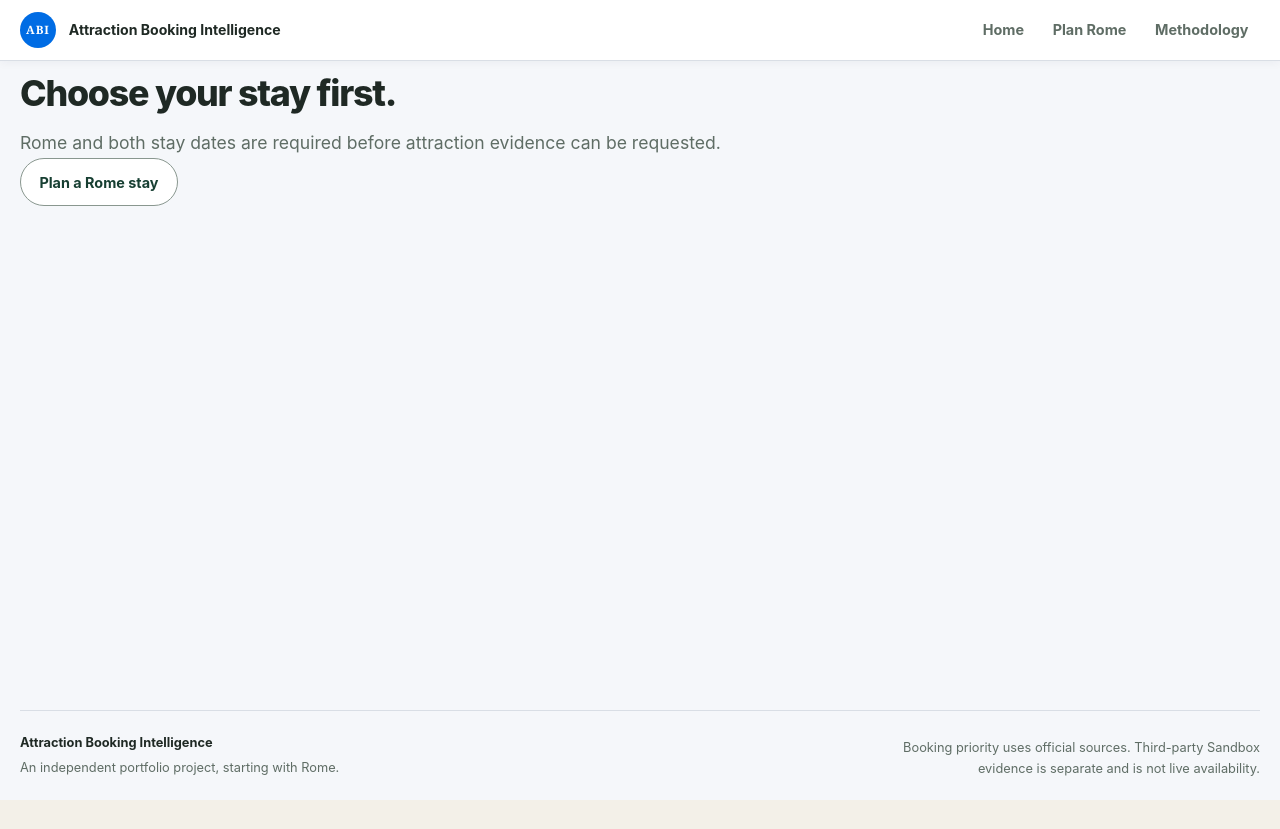
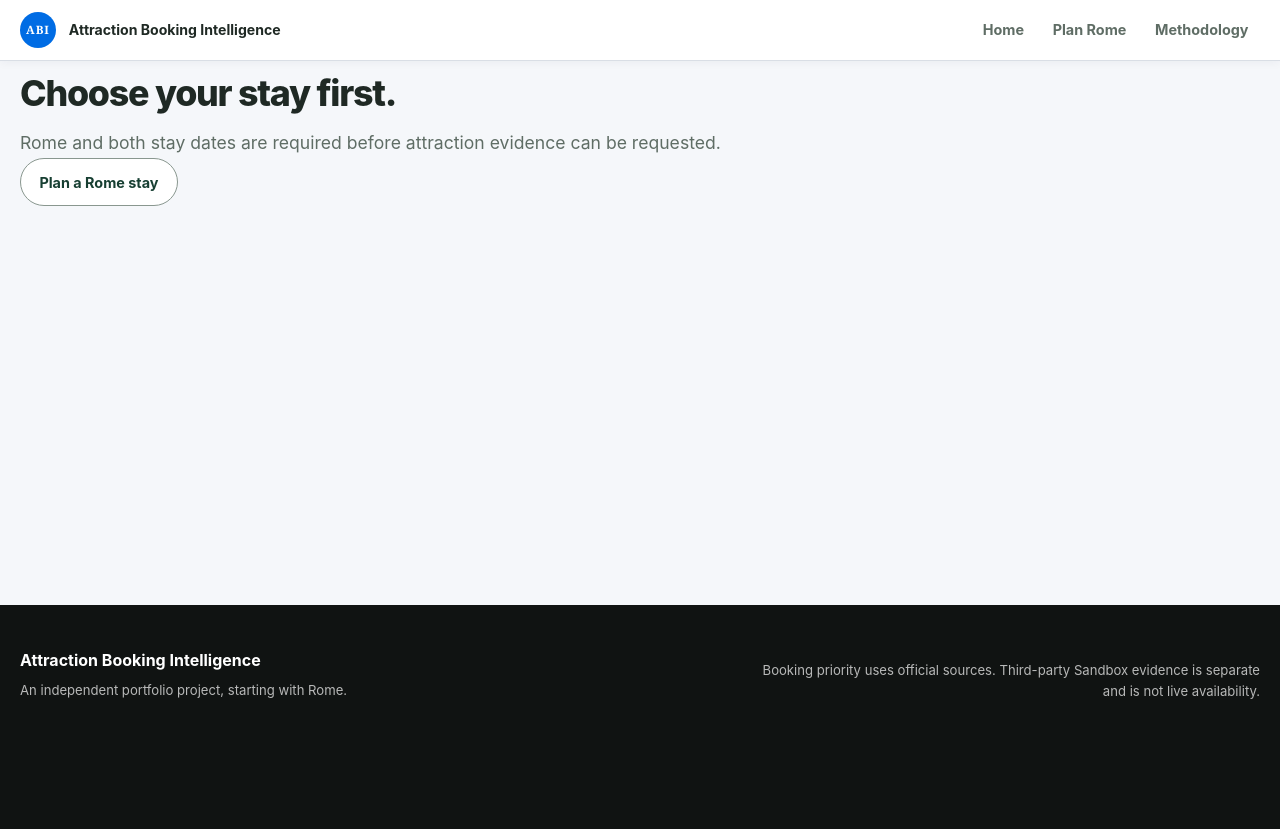
Before and after one commit to alisonzzzz-y/attraction-booking-intelligence, a React (Vite) app in the folder frontend/: page /results in a window 1280 px wide. Before the commit the page ends 800 px from the top, so only its background shows below. Built offline with nearby package versions, Linux system fonts and the light colour scheme.

Commit message:
simplify result card styling and footer

```diff
--- a/frontend/index.html
+++ b/frontend/index.html
@@ -8,7 +8,7 @@
       name="description"
       content="Evidence-led attraction planning for independent travellers, starting with Rome."
     />
-    <meta name="theme-color" content="#173f32" />
+    <meta name="theme-color" content="#f5f7fa" />
     <meta property="og:type" content="website" />
     <meta property="og:title" content="Attraction Booking Intelligence" />
     <meta
--- a/frontend/src/index.css
+++ b/frontend/src/index.css
@@ -50,6 +50,7 @@
 }
 
 html {
+  background: var(--booking-page);
   scroll-behavior: smooth;
 }
 
@@ -893,7 +894,7 @@ body:has(.results-section) {
 }
 
 .app-shell:has(.results-section) .site-footer {
-  border-top-color: var(--booking-line);
+  border-top-color: #101312;
 }
 
 .result-state,
@@ -1047,32 +1048,12 @@ body:has(.results-section) {
   overflow: hidden;
   border: 1px solid var(--booking-line);
   border-radius: 0.65rem;
-  border-top-width: 0.22rem;
   background: #fff;
   box-shadow: 0 0.2rem 0.7rem rgb(28 45 66 / 5%);
 }
 
-.result-card-priority-book-first {
-  border-top-color: #a63e26;
-}
-
-.result-card-priority-book-soon {
-  border-top-color: #c58a19;
-}
-
-.result-card-priority-can-wait {
-  border-top-color: var(--can-wait-accent);
-}
-
-.result-card-priority-unknown,
-.result-card-priority-unavailable {
-  border-top-color: #869189;
-}
-
 .result-card-selected {
-  border-right-color: var(--booking-blue);
-  border-bottom-color: var(--booking-blue);
-  border-left-color: var(--booking-blue);
+  border-color: var(--booking-blue);
   background: var(--booking-blue-soft);
   box-shadow: inset 0 0 0 1px var(--booking-blue);
 }
@@ -1178,7 +1159,7 @@ body:has(.results-section) {
   padding: 0.58rem 0.85rem;
   border-radius: 0.4rem;
   color: #fff;
-  background: var(--booking-blue);
+  background: #111;
 }
 
 .result-details-button span {
@@ -1187,7 +1168,7 @@ body:has(.results-section) {
 }
 
 .result-details-button:hover {
-  background: var(--booking-blue-dark);
+  background: #333;
 }
 
 .result-card-body {
@@ -1521,24 +1502,32 @@ body:has(.results-section) {
 }
 
 .site-footer {
-  padding-block: 1.25rem;
+  width: 100%;
+  min-height: 14rem;
+  margin-inline: 0;
+  padding: 2.75rem max(1.25rem, calc((100% - 1380px) / 2));
   display: flex;
+  align-items: flex-start;
   justify-content: space-between;
   gap: 2rem;
-  border-top: 1px solid var(--line);
-}
-
-.site-footer strong,
+  border-top: 1px solid #101312;
+  color: #fff;
+  background: #101312;
+}
+
+.site-footer strong {
+  font-size: 1rem;
+}
+
 .site-footer p {
-  font-size: 0.8rem;
-}
-
-.site-footer p {
-  margin: 0.35rem 0 0;
+  margin: 0.65rem 0 0;
+  color: rgb(255 255 255 / 70%);
+  font-size: 0.82rem;
+  line-height: 1.6;
 }
 
 .footer-note {
-  max-width: 25rem;
+  max-width: 32rem;
   text-align: right;
 }
 
@@ -1623,7 +1612,6 @@ body:has(.results-section) {
 
 @media (max-width: 620px) {
   .site-header,
-  .site-footer,
   .page-section {
     width: min(100% - 1.5rem, 1380px);
   }
```
Also changed, not shown: 1 other file (tests, documents, lock files or other folders).
